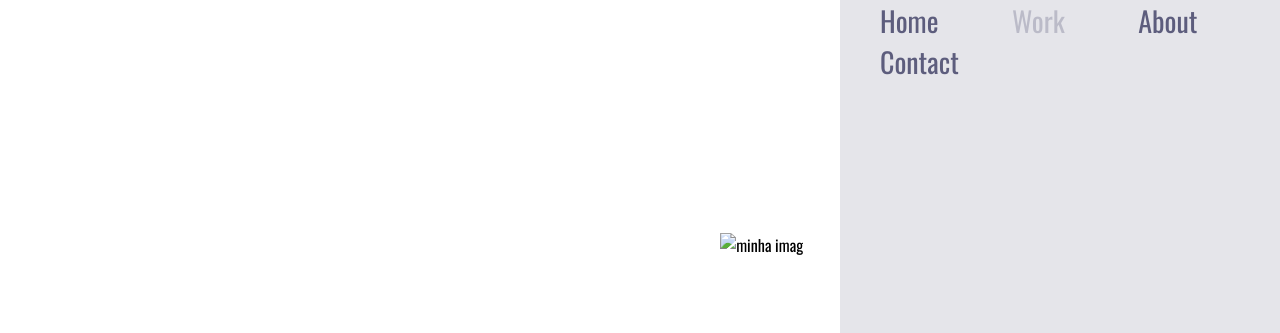
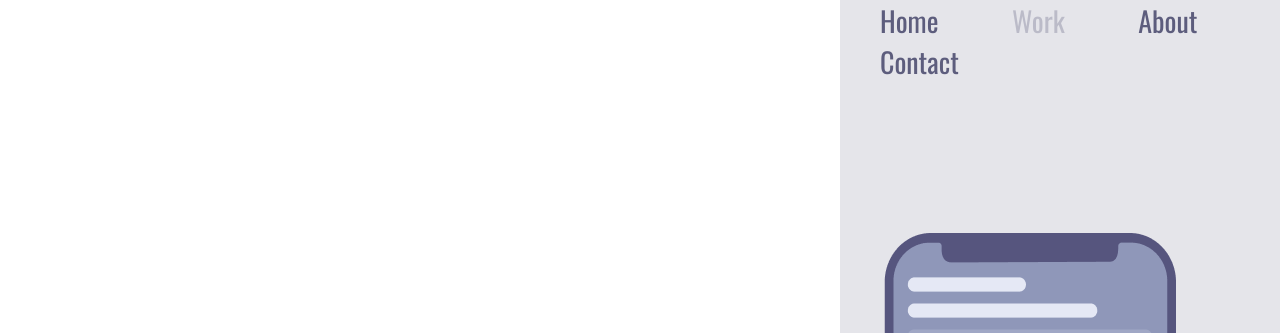
Before and after one commit to 98138023/Easy-shopping, a plain HTML site: page index.html in a window 1280 px wide. Shown: the top 333 px of the page. Drawn offline with nearby package versions, Linux system fonts and the light colour scheme.

Commit message:
adicionado imagens assets

```diff
--- a/index.html
+++ b/index.html
@@ -28,7 +28,7 @@
         <a>About</a>
         <a>Contact</a>
       </div>
-        <img src="./Illustration-3-3 (1).png" alt="minha imag">
+        <img src="./assets/Illustration-3-3 (1).png" alt="minha imag">
       </section>
     </div>
   </body>
```
